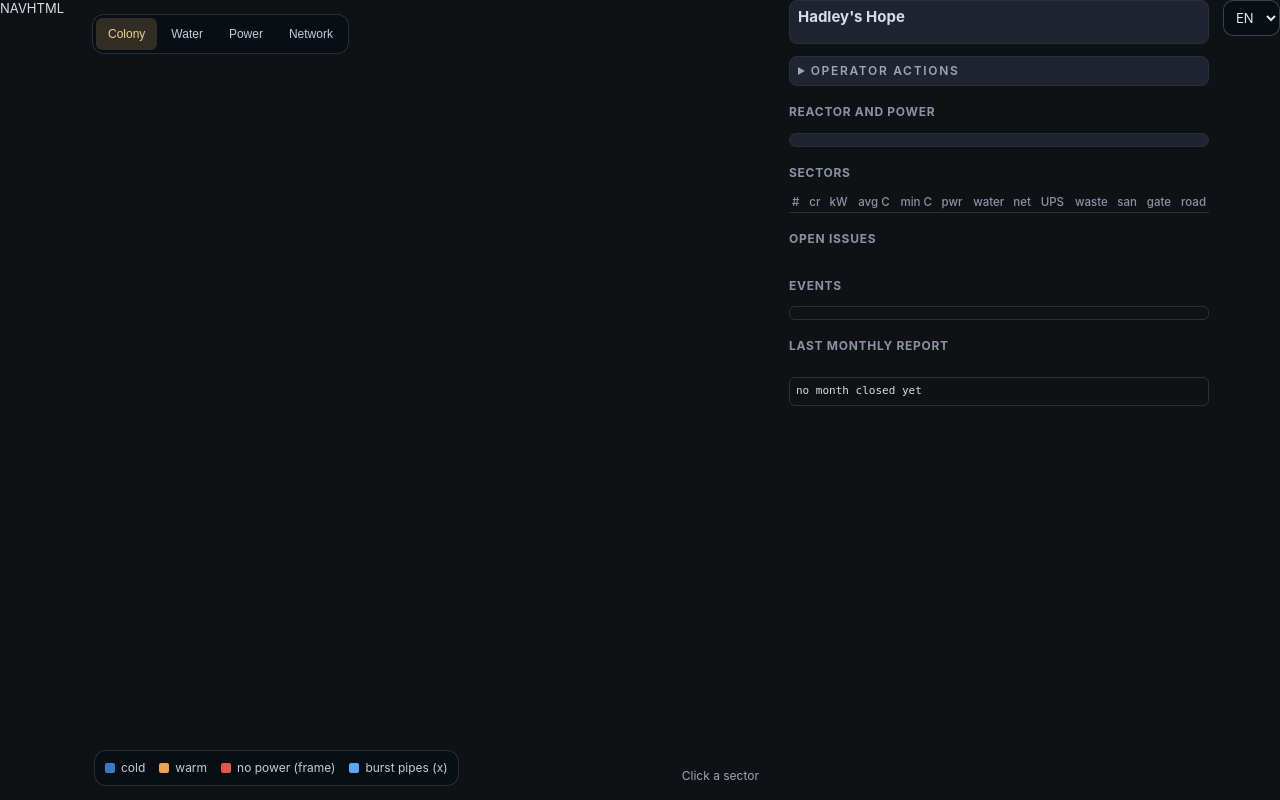
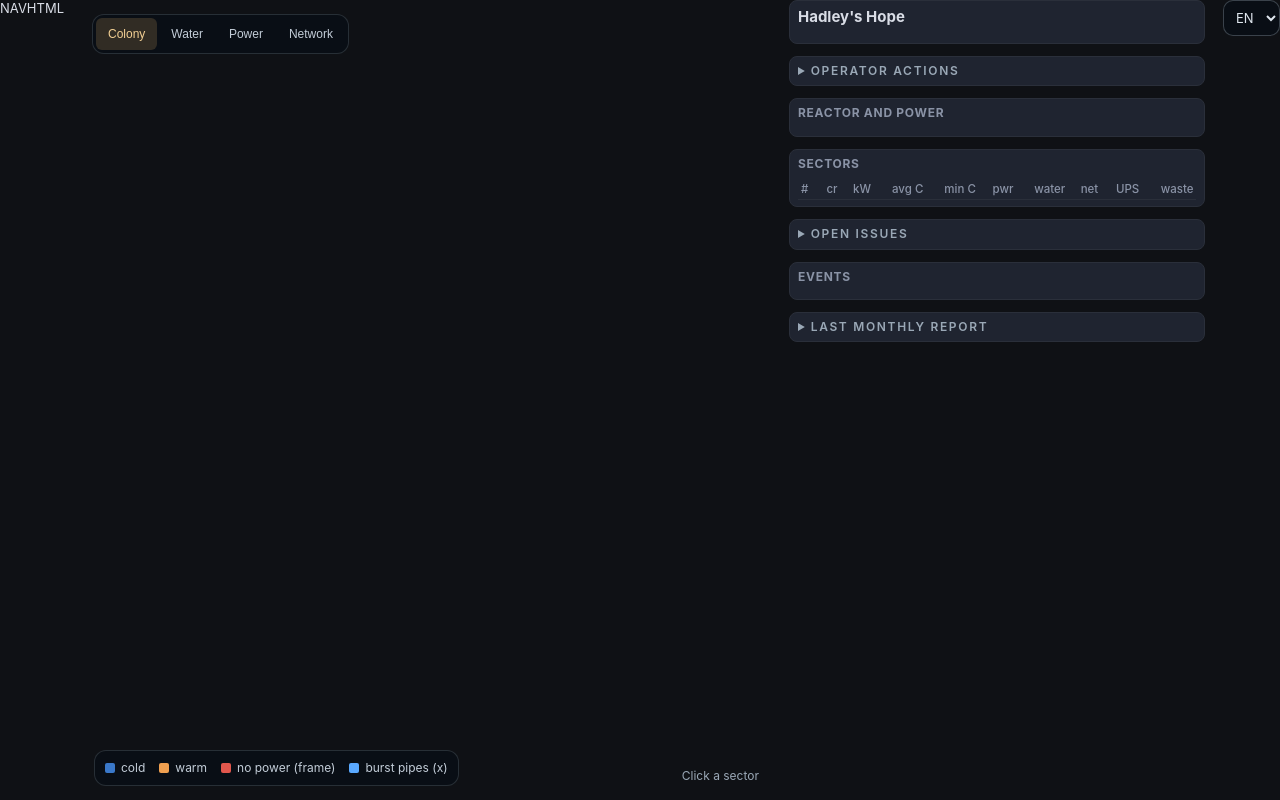
Before and after one commit to hadleys-hope/world, a Python web app: template web/templates/html.html in a window 1280 px wide. Run offline with Jinja, Linux system fonts and the light colour scheme; the template is opened without the code that fills it, so the values that code supplies are empty.

Commit message:
fix(web): 2D view: labels keep their spacing at any zoom, the side panel is readable
Stacked canvas labels were offset in map units, so when the map was drawn small they fell on top of each other (plant names and their numbers, the six lines in the hub, the uplink label on the mast). They are now offset in pixels; plant boxes shrink with the map; the hub keeps three short lines and the rest moves to its tooltip. The side panel is a stack of cards with padding; the sector table scrolls inside its card; long values wrap; issues and the monthly report fold. A double click on a house opens its page.

```diff
--- a/web/static/css/map.css
+++ b/web/static/css/map.css
@@ -53,3 +53,17 @@
 #ops-box .ops { padding-top: 10px; }
 #side { background: transparent !important; border: 0 !important; backdrop-filter: none !important; padding: 0 !important; overflow-y: auto; }
 #kpi .v { font-size: 14px; line-height: 1.3; }
+
+#side { padding-right: 4px !important; scrollbar-width: thin; }
+#side > .card, #side > details { flex-shrink: 0; }
+#side h2 { margin: 0 0 8px !important; }
+#side details summary { cursor: pointer; font-size: 12px; font-weight: 600; letter-spacing: 0.14em; text-transform: uppercase; color: var(--hh-dim); }
+#side details[open] summary { margin-bottom: 8px; }
+#reactor { font-size: 13px; line-height: 1.55; overflow-wrap: anywhere; }
+.scroll-x { overflow-x: auto; }
+#sectors { min-width: 520px; }
+#log { max-height: 180px; border: 0 !important; background: transparent !important; padding: 0 !important; backdrop-filter: none; }
+#issues { max-height: 160px !important; overflow-y: auto; overflow-wrap: anywhere; }
+#report { white-space: pre-wrap; overflow-wrap: anywhere; margin: 0; background: var(--hh-chip); border: 0; }
+#kpi .card { min-width: 0; overflow-wrap: anywhere; }
+#kpi .l { font-size: 11px; color: var(--hh-dim); }
--- a/web/static/js/pages/map.js
+++ b/web/static/js/pages/map.js
@@ -137,13 +137,18 @@
   ctx.arc(X(x), Y(y), r, 0, Math.PI * 2);
   ctx.fill();
 }
-function text(x, y, s, color, size, align) {
+function text(x, y, s, color, size, align, dy = 0) {
   ctx.fillStyle = color || '#d9dde6';
-  ctx.font = `${size || 11}px sans-serif`;
+  ctx.font = `${size || 11}px "IBM Plex Sans Condensed", sans-serif`;
   ctx.textAlign = align || 'center';
-  ctx.fillText(s, X(x), Y(y));
+  ctx.textBaseline = 'middle';
+  ctx.fillText(s, X(x) + (align === 'left' ? 16 : 0), Y(y) + dy);   // dy: pixels, so stacked lines keep their spacing at any zoom
 }
 function box(x, y, w, h, fill, stroke, label, sub) {
+  // plant boxes shrink with the map, so neighbours never overlap in a narrow window
+  const k = Math.min(1, Math.max(0.6, sc / 0.36));
+  w *= k;
+  h *= k;
   ctx.fillStyle = fill;
   ctx.strokeStyle = stroke;
   ctx.lineWidth = 1.2;
@@ -151,8 +156,8 @@
   if (ctx.roundRect) ctx.roundRect(X(x) - w / 2, Y(y) - h / 2, w, h, 6);else ctx.rect(X(x) - w / 2, Y(y) - h / 2, w, h);
   ctx.fill();
   ctx.stroke();
-  if (label) text(x, y - 3, label, '#e8ecf3', 11);
-  if (sub) text(x, y + 10, sub, '#9aa3b5', 10);
+  if (label) text(x, y, label, '#e8ecf3', Math.round(11 * k), 'center', sub ? -7 * k : 0);
+  if (sub) text(x, y, sub, '#9aa3b5', Math.round(10 * k), 'center', 8 * k);
 }
 function draw() {
   fit();
@@ -288,12 +293,10 @@
   ctx.lineWidth = 2;
   ctx.arc(X(0), Y(0), sc * HR, 0, Math.PI * 2);
   ctx.stroke();
-  text(0, -60, 'substation', S.power.substation ? '#f2c14e' : '#e2574d', 11);
-  text(0, -42, `${S.power.available_kw} / ${S.power.demand_kw} kW`, '#9aa3b5', 10);
-  text(0, -16, `UPS center ${S.power.ups_center_kwh} kWh`, '#4fd1c5', 10);
-  text(0, 4, S.net.comms ? `comms node, ${S.net.packets_per_min} pkt/min` : 'comms DOWN', S.net.comms && S.net.uplink ? '#4fd1c5' : '#e2574d', 11);
-  text(0, 24, 'ops center, pump station', '#9aa3b5', 10);
-  text(0, 44, `tank ${S.water.tank_m3} m3, ${S.water.flow_m3_h} m3/h`, waterOn ? '#5aa9ff' : '#e2574d', 10);
+  // the hub holds three short lines; the rest is in its tooltip
+  text(0, 0, `${S.power.available_kw} / ${S.power.demand_kw} kW`, S.power.substation ? '#f2c14e' : '#e2574d', 11, 'center', -14);
+  text(0, 0, S.net.comms ? `${S.net.packets_per_min} pkt/min` : 'comms down', S.net.comms && S.net.uplink ? '#4fd1c5' : '#e2574d', 10, 'center', 0);
+  text(0, 0, `tank ${Math.round(S.water.tank_m3)} m³`, waterOn ? '#5aa9ff' : '#e2574d', 10, 'center', 14);
   // reactor complex
   const rc = modeColor[S.reactor.mode] || '#888';
   const rx = c.reactor_pos[0],
@@ -314,7 +317,7 @@
   ctx.lineTo(X(tx), Y(ty) - 18);
   ctx.lineTo(X(tx) + 10, Y(ty) + 18);
   ctx.stroke();
-  text(tx, ty + 32, S.net.uplink ? 'uplink OK' : 'uplink LOST', S.net.uplink ? '#4fd1c5' : '#e2574d', 10);
+  text(tx, ty, S.net.uplink ? 'uplink OK' : 'uplink LOST', S.net.uplink ? '#4fd1c5' : '#e2574d', 10, 'left', 0);
   if (S.net.uplink) {
     for (let k = 0; k < 3; k++) {
       ctx.beginPath();
@@ -488,7 +491,7 @@
     f = s.finance;
   const kp = [['Colony budget', f.colony.toLocaleString() + ' cr', f.colony > 20000 ? 'ok' : f.colony > 0 ? 'warn' : 'bad'], ['Sector budgets', f.sectors.map(x => Math.round(x / 1000) + 'k').join(' '), Math.min(...f.sectors) > 2000 ? 'ok' : 'warn'], ['Power available', p.available_kw + ' kW', p.available_kw > p.demand_kw ? 'ok' : 'bad'], ['Power demand', p.demand_kw + ' kW' + (p.shedding ? ` / shedding L${p.shedding}` : ''), p.shedding ? 'warn' : 'ok'], ['Water tank', w.tank_m3 + ' m3, ' + w.houses_ok + '/300 houses', w.tank_m3 > 100 && w.houses_ok > 280 ? 'ok' : 'warn'], ['Pipes', `${w.frozen} frozen, ${w.burst} burst`, w.burst === 0 ? 'ok' : 'bad'], ['Internet', `${s.net.houses_online}/300 online, uplink ${s.net.uplink ? 'OK' : 'LOST'}`, s.net.uplink && s.net.houses_online > 280 ? 'ok' : 'warn'], ['Open issues', s.issues_total + (f.unpaid ? ` (unpaid ${f.unpaid} cr)` : ''), s.issues_total < 5 ? 'ok' : 'warn'], ['Month income (colony)', f.month_income.toLocaleString() + ' cr', 'dim'], ['Month expense (colony)', f.month_expense.toLocaleString() + ' cr', 'dim']];
   const wa = w.accounts;
-  if (wa) kp.push(['Sewage', `${s.hydraulics.sewer_storage_m3.toFixed(1)} m3 in the sump, pump ${w.sewer_pump ? 'running' : 'STOPPED'}, ${wa.sewer_overflow.toFixed(1)} m3 spilled`, !w.sewer_pump || s.hydraulics.sewer_storage_m3 > 150 ? 'bad' : wa.sewer_overflow > 0 ? 'warn' : 'ok'], ['Water balance', wa.residual < 1e-6 ? `closes: made ${wa.produced.toFixed(0)}, used ${wa.delivered.toFixed(0)}, leaked ${wa.leaked.toFixed(1)} m3` : `off by ${wa.residual} m3`, wa.residual < 1e-6 ? 'ok' : 'bad']);
+  if (wa) kp.push(['Sewage', `sump ${s.hydraulics.sewer_storage_m3.toFixed(1)} m³, pump ${w.sewer_pump ? 'on' : 'STOPPED'}`, !w.sewer_pump || s.hydraulics.sewer_storage_m3 > 150 ? 'bad' : wa.sewer_overflow > 0 ? 'warn' : 'ok'], ['Water balance', wa.residual < 1e-6 ? `closes: made ${wa.produced.toFixed(0)}, used ${wa.delivered.toFixed(0)}, leaked ${wa.leaked.toFixed(1)} m3` : `off by ${wa.residual} m3`, wa.residual < 1e-6 ? 'ok' : 'bad']);
   const hf = f.households;
   if (hf) kp.push(['Household debt', `${Math.round(hf.debt).toLocaleString()} cr (loans ${Math.round(hf.principal).toLocaleString()}, unpaid bills ${Math.round(hf.arrears).toLocaleString()})`, hf.bankrupt ? 'bad' : hf.overdue ? 'warn' : 'ok'], ['Debtors / overdue / bankrupt', `${hf.debtors} / ${hf.overdue} / ${hf.bankrupt} of ${hf.households}` + (hf.mine_closed ? ', mine flooded' : ''), hf.bankrupt ? 'bad' : hf.overdue || hf.mine_closed ? 'warn' : 'ok']);
   const fs = FOCUS >= 0 ? s.sectors[FOCUS] : null;
@@ -517,6 +520,16 @@
     document.getElementById('report').textContent = `Month ${rp.month}: owners billed ${Math.round(rp.houses_total)} cr (energy ${Math.round(rp.energy_total)}, water ${Math.round(rp.water_total)}, repairs ${Math.round(rp.repairs_total)}), ${Math.round(rp.kwh_total)} kWh\n` + `colony: income ${rp.colony_income}, expense ${rp.colony_expense}, budget ${rp.colony_budget}, unpaid ${rp.unpaid}\n` + `sector income ${rp.sector_income.join(' | ')}\nsector expense ${rp.sector_expense.join(' | ')}\n` + `expense by cause: ${Object.entries(rp.by_cause).map(([k, v]) => k + ' ' + v).join(', ')}\n` + `top houses: ${rp.top_houses.map(h => `#${h.house} (S${h.sector}) ${h.total}`).join(', ')}` + (rp.households ? `\nhouseholds: earned ${Math.round(rp.households.earned)}, paid ${Math.round(rp.households.paid)}, borrowed ${Math.round(rp.households.borrowed)} cr; debt ${Math.round(rp.households.debt)} cr, ${rp.households.debtors} debtors, ${rp.households.overdue} overdue, ${rp.households.bankrupt} bankrupt` : '');
   }
 }
+cv.addEventListener('dblclick', (ev) => {
+  if (!G) return;
+  const r = cv.getBoundingClientRect(), mx = ev.clientX - r.left, my = ev.clientY - r.top;
+  let best = -1, bd = 10;
+  for (let i = 0; i < G.houses.x.length; i++) {
+    const d = Math.hypot(X(G.houses.x[i]) - mx, Y(G.houses.y[i]) - my);
+    if (d < bd) { bd = d; best = i; }
+  }
+  if (best >= 0) location.href = `/house?id=${best + 1}`;
+});
 // A click on the map focuses the sector under it; a click outside the wall goes back to the whole colony.
 cv.addEventListener('click', (ev) => {
   if (!G || !S) return;
@@ -549,7 +562,14 @@
     }
   }
   if (best < 0) {
-    tip.style.display = 'none';
+    const hub = Math.hypot(mx - X(0), my - Y(0)) < sc * G.cfg.hub_radius;
+    if (hub) {
+      const p = S.power, w = S.water;
+      tip.innerHTML = `<b>Hub</b><br>substation ${p.substation ? 'ok' : 'DOWN'}: ${p.available_kw} kW available, ${p.demand_kw} kW needed<br>UPS center ${p.ups_center} ${p.ups_center_kwh} kWh<br>comms ${S.net.comms ? S.net.packets_per_min + ' packets/min' : 'DOWN'}, uplink ${S.net.uplink ? 'ok' : 'LOST'}<br>pump station ${w.pump ? 'running' : 'stopped'}, tank ${w.tank_m3} m³, ${w.flow_m3_h} m³/h`;
+      tip.style.display = 'block';
+      tip.style.left = mx + 14 + 'px';
+      tip.style.top = my + 14 + 'px';
+    } else tip.style.display = 'none';
     return;
   }
   const h = S.houses,
--- a/web/templates/html.html
+++ b/web/templates/html.html
@@ -24,15 +24,10 @@
     <button data-i="storm" data-i18n="storm">storm</button><button data-i="trunk" data-i18n="cut trunk">cut trunk</button><button data-i="pump" data-i18n="pump trip">pump trip</button>
     <button data-i="marines" data-i18n="marines fire">marines fire</button><button data-i="scram" data-i18n="SCRAM">SCRAM</button><button data-i="road" data-i18n="break road">break road</button><button data-i="money" data-i18n="+50k cr">+50k cr</button><button data-i="mine" data-i18n="flood mine">flood mine</button><button data-i="sewer_pump" data-i18n="sewage pump">sewage pump</button><button data-i="leak" data-i18n="pipe leak">pipe leak</button>
   </div></details>
-  <h2 data-i18n="Reactor and power">Reactor and power</h2>
-  <div id="reactor" class="card"></div>
-  <h2 data-i18n="Sectors">Sectors</h2>
-  <table id="sectors"><thead><tr><th>#</th><th data-i18n="cr">cr</th><th data-i18n="kW">kW</th><th data-i18n="avg C">avg C</th><th data-i18n="min C">min C</th><th data-i18n="pwr">pwr</th><th data-i18n="water">water</th><th data-i18n="net">net</th><th data-i18n="UPS">UPS</th><th data-i18n="waste">waste</th><th data-i18n="san">san</th><th data-i18n="gate">gate</th><th data-i18n="road">road</th></tr></thead><tbody></tbody></table>
-  <h2><span data-i18n="Open issues">Open issues</span> <span id="nissues" class="dim"></span></h2>
-  <div id="issues" class="dim" style="font-size:11px;max-height:120px;overflow-y:auto"></div>
-  <h2 data-i18n="Events">Events</h2>
-  <div id="log"></div>
-  <h2 data-i18n="Last monthly report">Last monthly report</h2>
-  <pre id="report" data-i18n="no month closed yet">no month closed yet</pre>
+  <section class="card"><h2 data-i18n="Reactor and power">Reactor and power</h2><div id="reactor"></div></section>
+  <section class="card"><h2 data-i18n="Sectors">Sectors</h2><div class="scroll-x"><table id="sectors"><thead><tr><th>#</th><th data-i18n="cr">cr</th><th data-i18n="kW">kW</th><th data-i18n="avg C">avg C</th><th data-i18n="min C">min C</th><th data-i18n="pwr">pwr</th><th data-i18n="water">water</th><th data-i18n="net">net</th><th data-i18n="UPS">UPS</th><th data-i18n="waste">waste</th><th data-i18n="san">san</th><th data-i18n="gate">gate</th><th data-i18n="road">road</th></tr></thead><tbody></tbody></table></div></section>
+  <details class="card"><summary><span data-i18n="Open issues">Open issues</span> <span id="nissues" class="dim"></span></summary><div id="issues" class="dim" style="font-size:11px;max-height:120px;overflow-y:auto"></div></details>
+  <section class="card"><h2 data-i18n="Events">Events</h2><div id="log"></div></section>
+  <details class="card"><summary data-i18n="Last monthly report">Last monthly report</summary><pre id="report" data-i18n="no month closed yet">no month closed yet</pre></details>
 </div>
 <script src="/static/js/i18n.js"></script><script src="/static/js/pages/map.js"></script></body></html>
```
